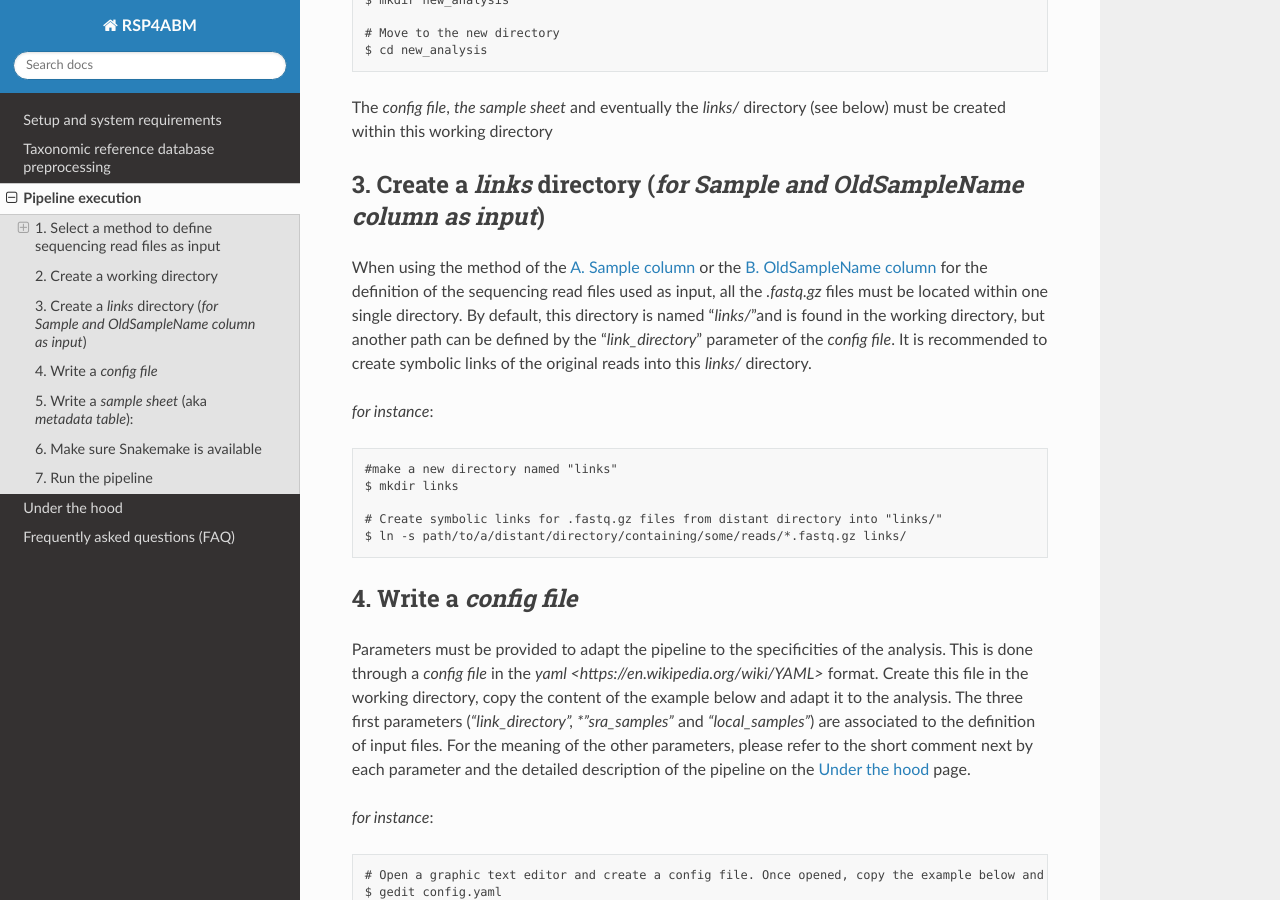
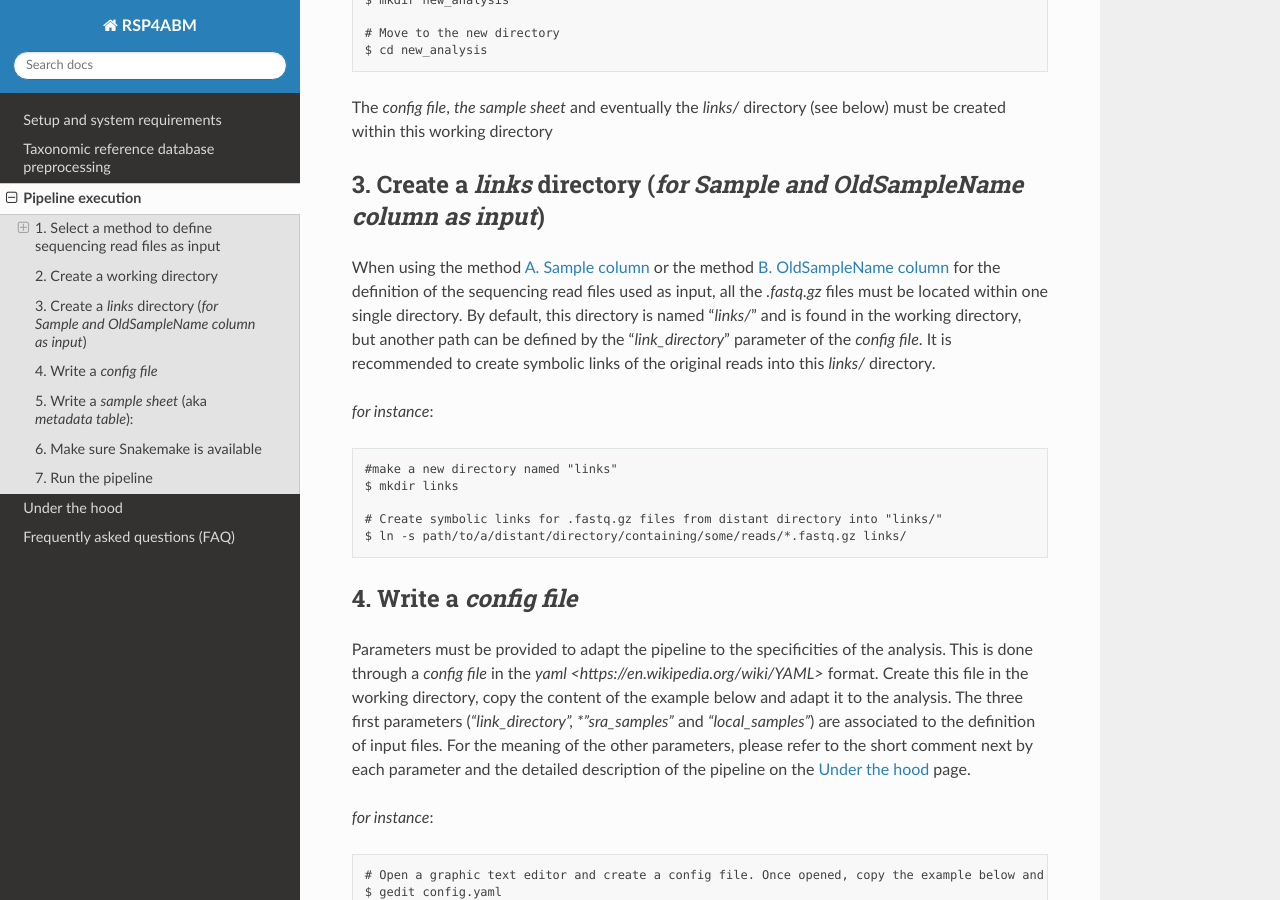
Before and after one commit to metagenlab/zAMP, a Sphinx documentation site: the page built from docs/pages/execution.rst, in a window 1280 px wide and 900 px high, scrolled down 2656 px. Built offline with Sphinx 7.4.7 and the Read the Docs theme 2.0.0, drawn with Linux system fonts in a browser that asks for light colours.

Commit message:
Update execution.rst

```diff
--- a/docs/pages/execution.rst
+++ b/docs/pages/execution.rst
@@ -135,7 +135,7 @@ The *config file*, *the sample sheet* and eventually the *links/* directory (see
 ******************************************************************************
 3. Create a *links* directory (*for Sample and OldSampleName column as input*)
 ******************************************************************************
-When using the method of the `A. Sample column`_ or the `B. OldSampleName column`_ for the definition of the sequencing read files used as input, all the *.fastq.gz* files must be located within one single directory. By default, this directory is named "*links/*"and is found in the working directory, but another path can be defined by the "*link_directory*" parameter of the *config file*. It is recommended to create symbolic links of the original reads into this *links/* directory.
+When using the method `A. Sample column`_ or the method `B. OldSampleName column`_ for the definition of the sequencing read files used as input, all the *.fastq.gz* files must be located within one single directory. By default, this directory is named "*links/*" and is found in the working directory, but another path can be defined by the "*link_directory*" parameter of the *config file*. It is recommended to create symbolic links of the original reads into this *links/* directory.
 
 *for instance*::
 
```
